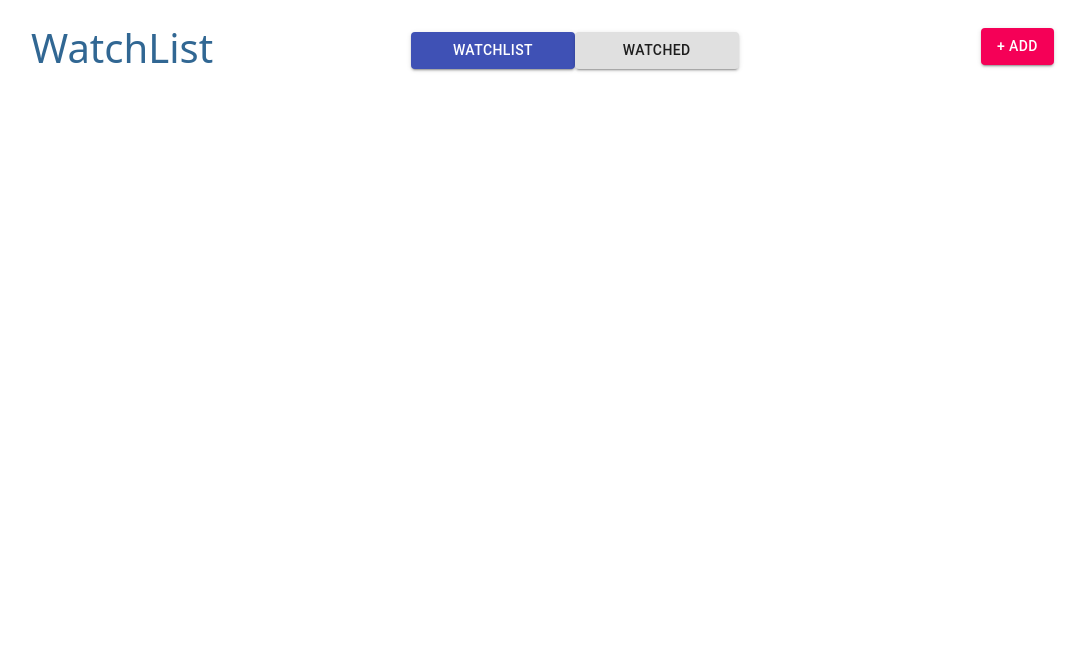
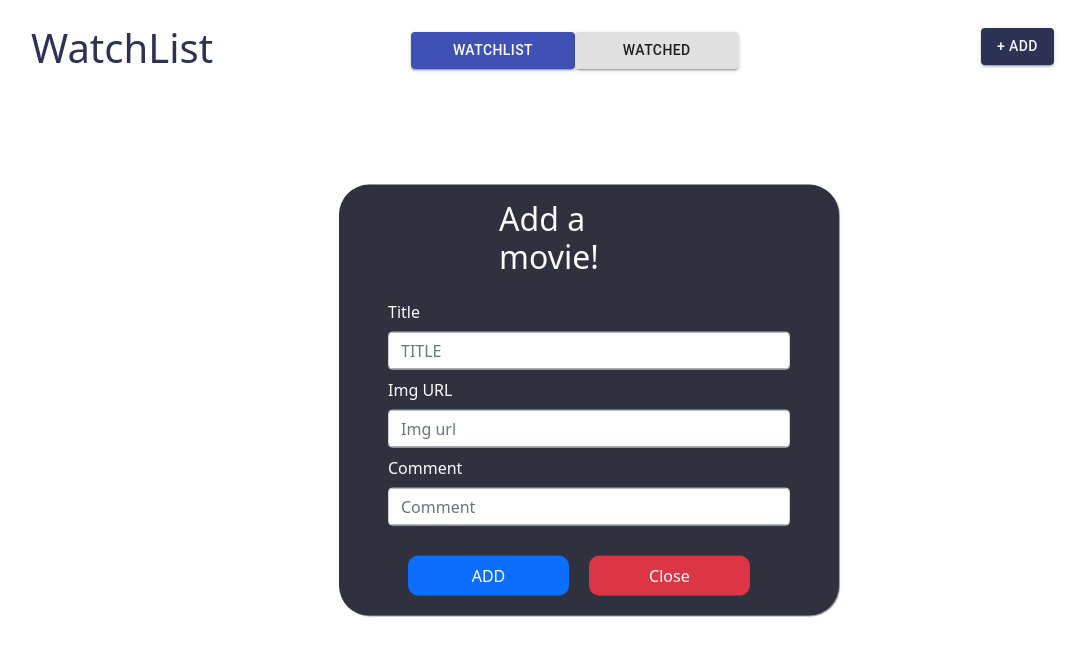
Before and after one commit to ammarhd/movie-watchlist, a React (Create React App) app: page / in a window 1280 px wide. Both pictures are taken after a click on the button "+ ADD". Shown: the top 656 px of the page, without its empty margins (51-1137 px from the left). Built offline with nearby package versions, Linux system fonts and the light colour scheme.

Commit message:
implementing the popup window to add movies

```diff
--- a/package.json
+++ b/package.json
@@ -10,6 +10,7 @@
     "bootstrap": "^5.0.0-beta1",
     "react": "^17.0.1",
     "react-dom": "^17.0.1",
+    "react-hook-form": "^6.14.2",
     "react-router-dom": "^5.2.0",
     "react-scripts": "4.0.1",
     "web-vitals": "^0.2.4"
--- a/src/components/components.css
+++ b/src/components/components.css
@@ -1,5 +1,5 @@
 .header {
-  color: rgb(49, 103, 147);
+  color: rgb(45, 50, 85);
 }
 
 .a:link {
@@ -9,3 +9,43 @@
 .Btn {
   width: 30%;
 }
+
+#addBtn {
+  background-color: rgb(45, 50, 85);
+  color: aliceblue;
+}
+
+.popup-menu {
+  background: rgb(47, 49, 63);
+  box-shadow: 1px 1px 1px rgba(0, 0, 0, 0.4);
+  z-index: 99;
+  position: fixed;
+  top: 50%;
+  left: 50%;
+  transform: translate(-50%, -50%);
+  min-width: 500px;
+  border-radius: 30px;
+  padding-bottom: 20px;
+  color: rgb(250, 250, 250);
+}
+
+.form {
+  width: 90%;
+  margin: auto;
+  line-height: 40px;
+  color: rgb(252, 252, 252);
+}
+
+.f-title {
+  width: 40%;
+  margin: 15px auto;
+}
+
+#close {
+  padding: 7px;
+  margin-left: 5%;
+  text-align: center;
+  width: 40%;
+  border-radius: 10px;
+  margin-top: 30px;
+}
--- /dev/null
+++ b/src/components/header/addMoviePopup/index.js
@@ -0,0 +1,71 @@
+import React from "react";
+import Button from "@material-ui/core/Button";
+import { useForm } from "react-hook-form";
+
+const AddMovie = (props) => {
+  const { register, handleSubmit } = useForm();
+
+  const onSubmit = (data, e) => {
+    console.log(data);
+
+    e.target.reset();
+  };
+
+  return (
+    <div className="popup-menu">
+      <div className="form ">
+        <div className="f-title">
+          <h2>Add a movie!</h2>
+        </div>
+
+        <div className="container">
+          <form onSubmit={handleSubmit(onSubmit)}>
+            <div className="form-group">
+              <label>Title</label>
+              <input
+                type="text"
+                className="form-control"
+                placeholder="TITLE"
+                name="title"
+                ref={register({ required: true })}
+              />
+            </div>
+            <div className="form-group">
+              <label>Img URL</label>
+              <input
+                type="text"
+                className="form-control"
+                placeholder="Img url"
+                name="image"
+                ref={register}
+              />
+            </div>
+            <div className="form-group">
+              <label>Comment</label>
+              <input
+                type="text"
+                className="form-control"
+                placeholder="Comment"
+                name="comment"
+                ref={register}
+              />
+            </div>
+
+            <button type="submit" id="close" className="btn btn-primary">
+              ADD
+            </button>
+            <button
+              className="btn btn-danger"
+              onClick={props.closePopup}
+              id="close"
+            >
+              Close
+            </button>
+          </form>
+        </div>
+      </div>
+    </div>
+  );
+};
+
+export default AddMovie;
--- a/src/components/header/index.js
+++ b/src/components/header/index.js
@@ -1,7 +1,7 @@
 import React, { useState } from "react";
 import { Link } from "react-router-dom";
 import Button from "@material-ui/core/Button";
-
+import AddMovie from "./addMoviePopup";
 const Header = () => {
   const [isOpen, setIsOpen] = useState(false);
   const [watchListButton, setWatchListButton] = useState("primary");
@@ -55,10 +55,11 @@ const Header = () => {
           </span>
         </div>
 
-        <div className="col mt-1">
-          <Button variant="contained" color="secondary" onClick={togglePopup}>
+        <div className=" col mt-1">
+          <Button variant="contained" id="addBtn" onClick={togglePopup}>
             + ADD
           </Button>
+          {isOpen && <AddMovie closePopup={togglePopup} />}
         </div>
       </div>
     </div>
```
Also changed, not shown: 2 other files (tests, documents, lock files or other folders).
